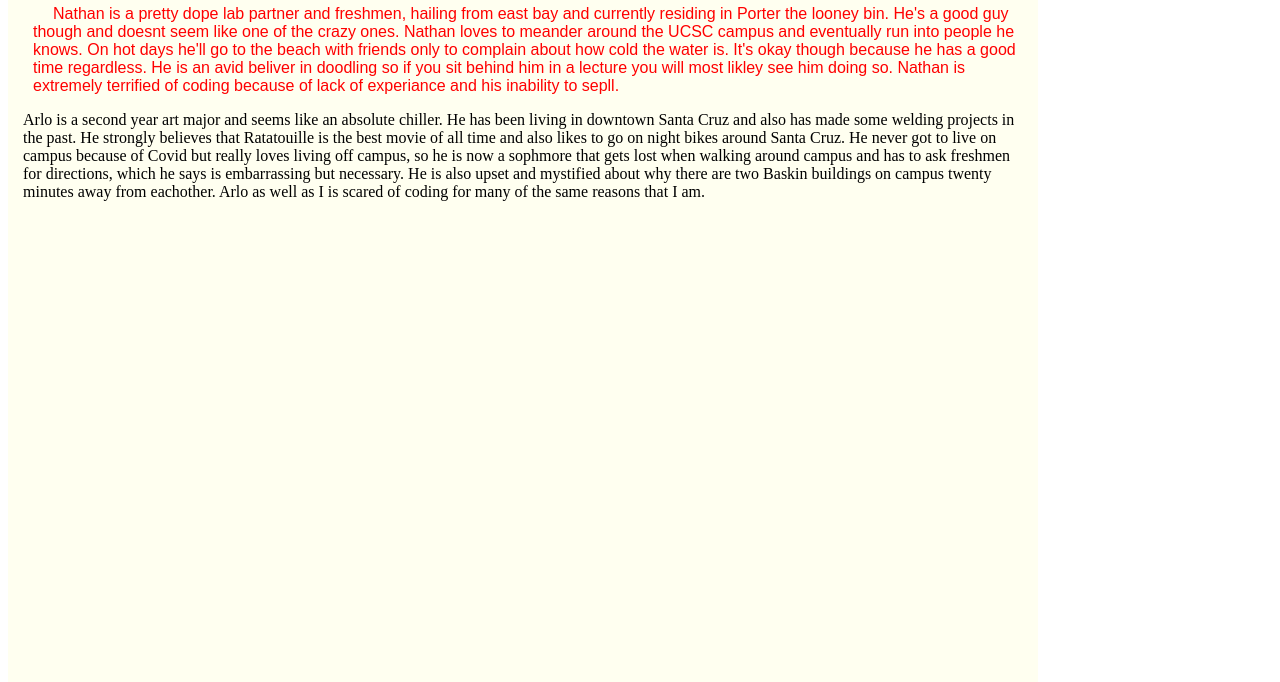
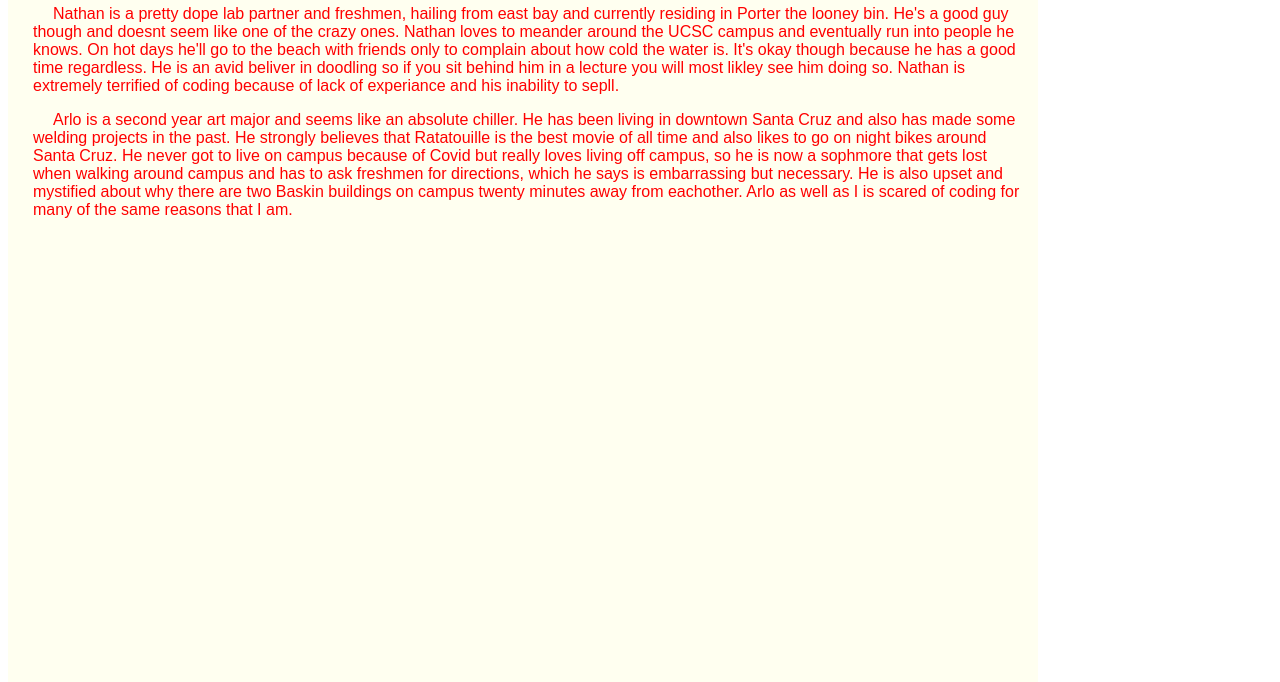
Before and after one commit to ArloReilly/lab2, a plain HTML site: page index.html in a window 1280 px wide. Shown: the part 118-800 px from the top of the page. Drawn offline with Linux system fonts and the light colour scheme.

Commit message:
lab2secondtest

```diff
--- a/index.html
+++ b/index.html
@@ -8,7 +8,7 @@
 	<div id= "content">
 			<h1>A Really Funny Title</h1>
 				<p id=boat> Nathan is a pretty dope lab partner and freshmen, hailing from east bay and currently residing in Porter the looney bin. He's a good guy though and doesnt seem like one of the crazy ones. Nathan loves to meander around the UCSC campus and eventually run into people he knows. On hot days he'll go to the beach with friends only to complain about how cold the water is. It's okay though because he has a good time regardless. He is an avid beliver in doodling so if you sit behind him in a lecture you will most likley see him doing so. Nathan is extremely terrified of coding because of lack of experiance and his inability to sepll.
-				<p>Arlo is a second year art major and seems like an absolute chiller. He has been living in downtown Santa Cruz and also has made some welding projects in the past. He strongly believes that Ratatouille is the best movie of all time and also likes to go on night bikes around Santa Cruz. He never got to live on campus because of Covid but really loves living off campus, so he is now a sophmore that gets lost when walking around campus and has to ask freshmen for directions, which he says is embarrassing but necessary. He is also upset and mystified about why there are two Baskin buildings on campus twenty minutes away from eachother. Arlo as well as I is scared of coding for many of the same reasons that I am.</p>
+				<p id=boat> Arlo is a second year art major and seems like an absolute chiller. He has been living in downtown Santa Cruz and also has made some welding projects in the past. He strongly believes that Ratatouille is the best movie of all time and also likes to go on night bikes around Santa Cruz. He never got to live on campus because of Covid but really loves living off campus, so he is now a sophmore that gets lost when walking around campus and has to ask freshmen for directions, which he says is embarrassing but necessary. He is also upset and mystified about why there are two Baskin buildings on campus twenty minutes away from eachother. Arlo as well as I is scared of coding for many of the same reasons that I am.</p>
 			</div>
 </body>
 </html>
```
